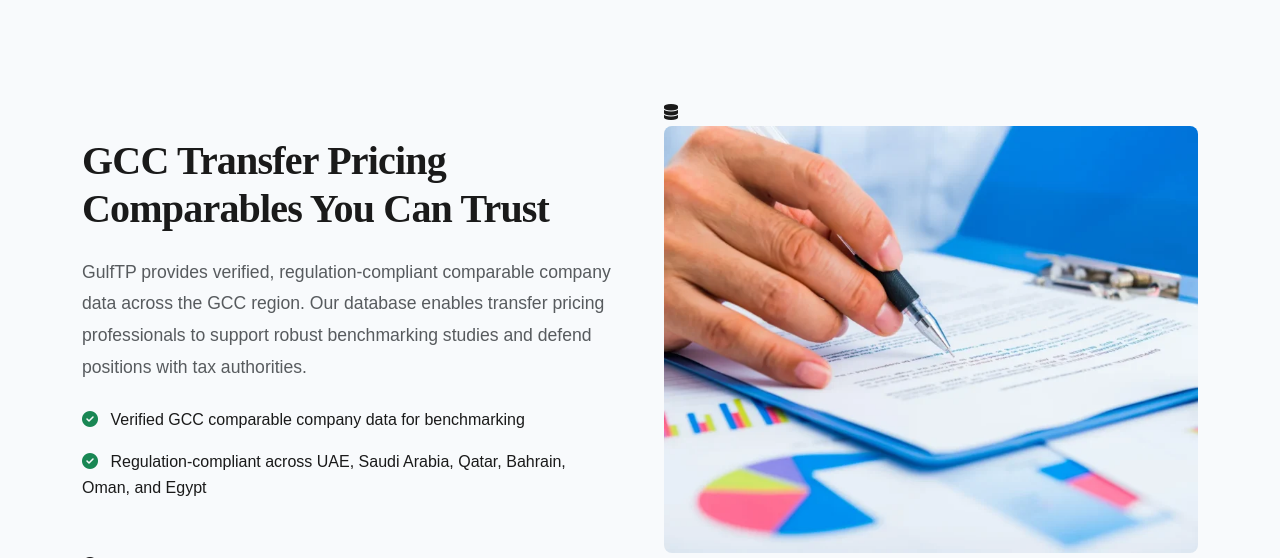
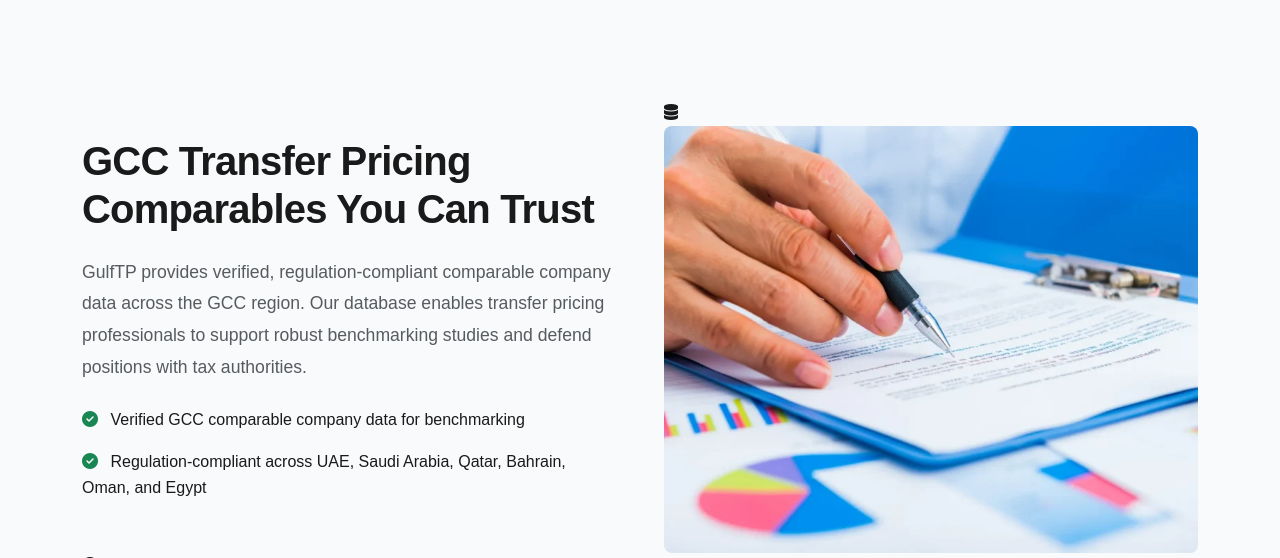
Before and after one commit to sakshidhawale5004/gulf-updated, a PHP site: page /about.html in a window 1280 px wide. Shown: the part 624-1182 px from the top of the page. Run offline with PHP 8.4, Linux system fonts and the light colour scheme.

Commit message:
Update heading font to Montserrat

```diff
--- a/style.css
+++ b/style.css
@@ -18,7 +18,7 @@
     --shadow-glow-orange: 0 10px 25px -5px rgba(245, 145, 32, 0.4);
 }
 
-@import url('https://fonts.googleapis.com/css2?family=Sora:wght@300;400;500;600;700;800&family=Vollkorn:wght@400;500;600;700;800;900&display=swap');
+@import url('https://fonts.googleapis.com/css2?family=Montserrat:wght@300;400;500;600;700;800;900&family=Sora:wght@300;400;500;600;700;800&display=swap');
 
 body {
     font-family: 'Sora', sans-serif;
@@ -29,7 +29,7 @@ body {
 }
 
 h1, h2, h3, h4, h5, h6 {
-    font-family: 'Vollkorn', serif;
+    font-family: 'Montserrat', sans-serif;
     font-weight: 700;
     letter-spacing: -0.02em;
 }
```
Also changed, not shown: index.html (+5 -5 lines).
